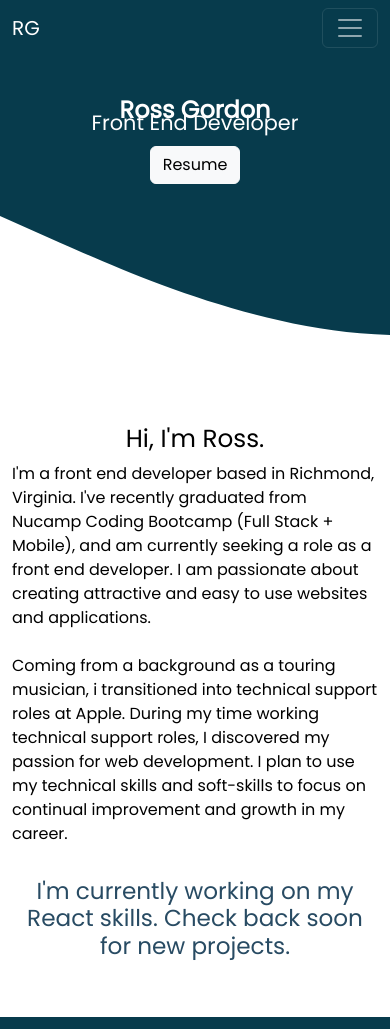
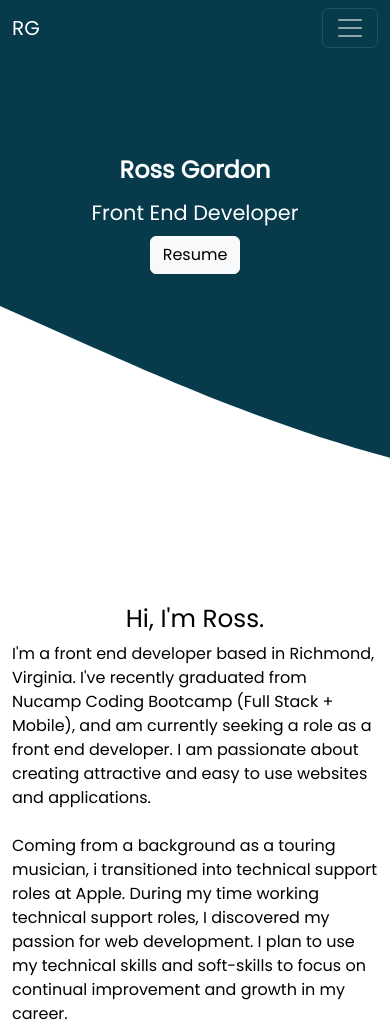
Before and after one commit to rossgordon19/Portfolio-1.0, a website: page index.html in a window 390 px wide. Shown: the top 1029 px of the page. Drawn offline with nearby package versions, Linux system fonts and the light colour scheme.

Commit message:
Mobile Testing

```diff
--- a/style.css
+++ b/style.css
@@ -18,19 +18,18 @@
     background-image: url('./img/wave.svg');
     background-repeat: no-repeat;
     background-size: cover;
-    /* background-attachment: fixed; */
     color: rgb(255, 255, 255);
-    height: 320px;
-    justify-content: center;
-    padding-top: 40px;
+    height: 500px;
+    padding-top: 100px;
     border: none;
 }
 
 #header h1 {
-  color: rgb(255, 255, 255);
+  color: #fff;
 }
 
-#header p {
+#header h1 p {
+  color: rgb(255, 255, 255);
   margin-top: -30px;
 }
 
```
Also changed, not shown: index.html (+0 -1 lines).
